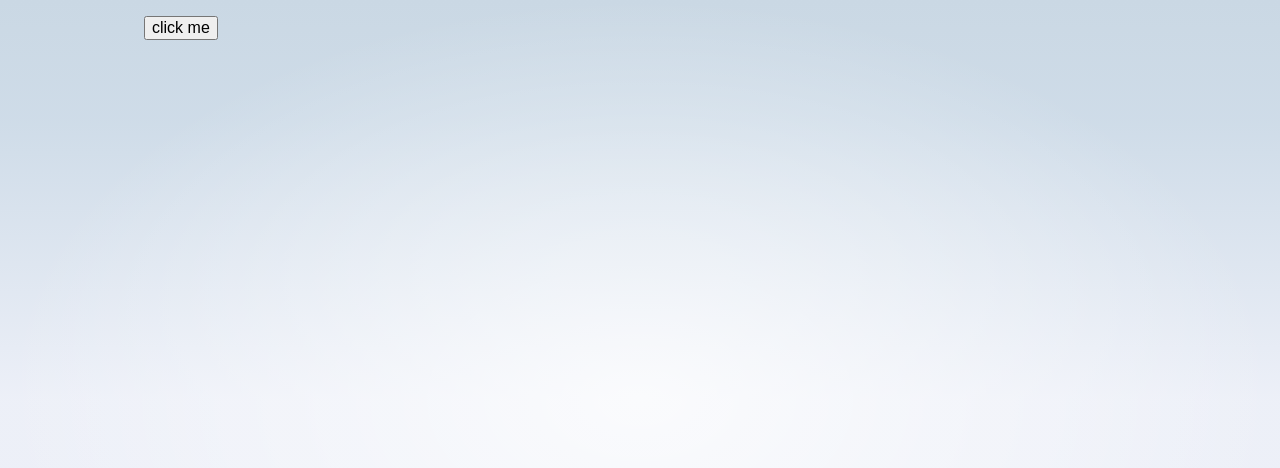
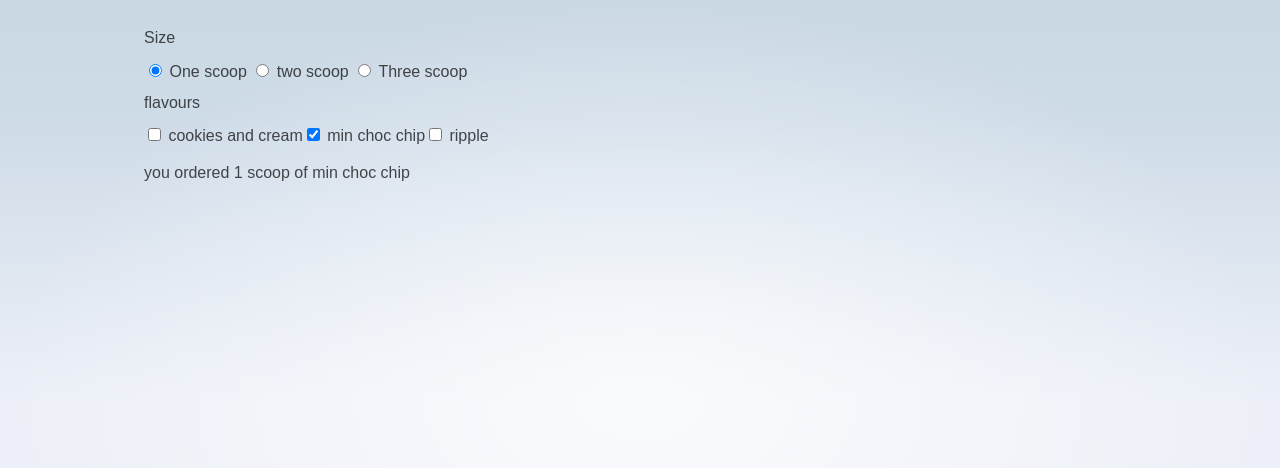
Before and after one commit to ShwetaMishra0101/svelte, a SvelteKit app in the folder new-app/: page / in a window 1280 px wide. Shown: the top 468 px of the page. Built offline with nearby package versions, Linux system fonts and the light colour scheme.

Commit message:
added inputs

```diff
--- a/new-app/src/routes/+page.svelte
+++ b/new-app/src/routes/+page.svelte
@@ -67,10 +67,13 @@
     import Dom from "./dom.svelte";
     import Each from "./Each.svelte";
     import EventModifiers from "./EventModifiers.svelte";
+    import GroupsInput from "./GroupsInput.svelte";
     // import Info from "./info.svelte";
     // import Nested from "./Nested.svelte";
     import Ifelse from "./Ifelse.svelte";
     import InlineHandlers from "./InlineHandlers.svelte";
+    import Inner from "./Inner.svelte";
+    import Input from "./Input.svelte";
 
 	// const pkg = {
 	// 	name: 'svelte',
@@ -79,7 +82,9 @@
 	// 	website: 'https://svelte.dev'
 
 	// }
-
+function handleMessage(e){
+	alert(e.detail.text)
+}
 
 </script>
 
@@ -94,5 +99,11 @@
 	   <!-- <Await/> -->
 		<!-- <Dom/> -->
 	<!-- <InlineHandlers/> -->
-	<EventModifiers/>
+	<!-- <EventModifiers/> -->
+
+	<!--  -->
+<!-- <Inner on:message={handleMessage}/> -->
+ <!-- <Input/> -->
+<GroupsInput/>
+
 </section>
--- /dev/null
+++ b/new-app/src/routes/GroupsInput.svelte
@@ -0,0 +1,51 @@
+<script>
+    let scoops =1;
+    let flavours = ['min choc chip'];
+
+    let menu = ['cookies and cream','min choc chip', 'ripple'];
+
+function join(flavours){
+    if(flavours.length===1) return flavours[0];
+    return  `${flavours.slice(0,-1).join(',')} and ${flavours[flavours.length -1]}`
+}
+</script>
+
+<h2>Size</h2>
+
+<label for="">
+    <input type="radio" bind:group={scoops} value={1}>
+    One scoop
+</label>
+
+<label for="">
+    <input type="radio" bind:group={scoops} value={2}>
+    two scoop
+</label>
+
+<label for="">
+    <input type="radio" bind:group={scoops} value={3}>
+    Three scoop
+</label>
+
+<h2>flavours</h2>
+
+{#each menu as flavour}
+
+<label for="">
+    <input type="checkbox" bind:group={flavours} value={flavour}>
+    {flavour}
+</label>
+
+{/each}
+
+{#if flavours.length === 0}
+<p>please select at least one flavours</p>
+{:else if flavours.length > scoops}
+<p>con't order more flavours than scoops!</p>
+{:else}
+<p>
+    you ordered {scoops}
+    {scoops===1? 'scoop':'scoops'}
+    of {join(flavours)}
+</p>
+{/if}
--- /dev/null
+++ b/new-app/src/routes/Inner.svelte
@@ -0,0 +1,14 @@
+<script>
+    import { createEventDispatcher } from "svelte";
+
+    const dispatch = createEventDispatcher();
+
+    const sayHello = () => {
+        dispatch('message',{
+            text:'hello'
+        })
+
+    }
+</script>
+
+<button on:click={sayHello}>click to say hello</button>
--- /dev/null
+++ b/new-app/src/routes/Input.svelte
@@ -0,0 +1,46 @@
+<script>
+    let name ='';
+    let a =1;
+    let b=2;
+
+    // /for check input
+    let yes = false
+
+</script>
+
+<input bind:value={name} placeholder="Enter your name">
+<p>hello {name||'stranger'}</p>
+
+
+<!-- numeric inputs -->
+
+<label for="">
+    <input type="number" bind:value={a} min="0" max="20">
+    <input type="range" bind:value={a} min="0" max="20">
+
+</label>
+
+<label for="">
+    <input type="number" bind:value={b} min="0" max="20">
+    <input type="range" bind:value={b} min="0" max="20">
+
+</label>
+
+<p> {a} + {b} = { a + b  } </p>
+
+
+<!-- check input -->
+
+<label for="">
+    <input type="checkbox" bind:checked={yes} name="" id="">
+    yes send me regular email spam
+</label>
+
+{#if yes}
+<p>thank you . we will bombard your inbox and sell your personal details.</p>
+{:else}
+<p>you most opt-in to continue . if you'er the product.</p>
+
+{/if}
+
+<button disabled={!yes }> subscribe </button>
```
